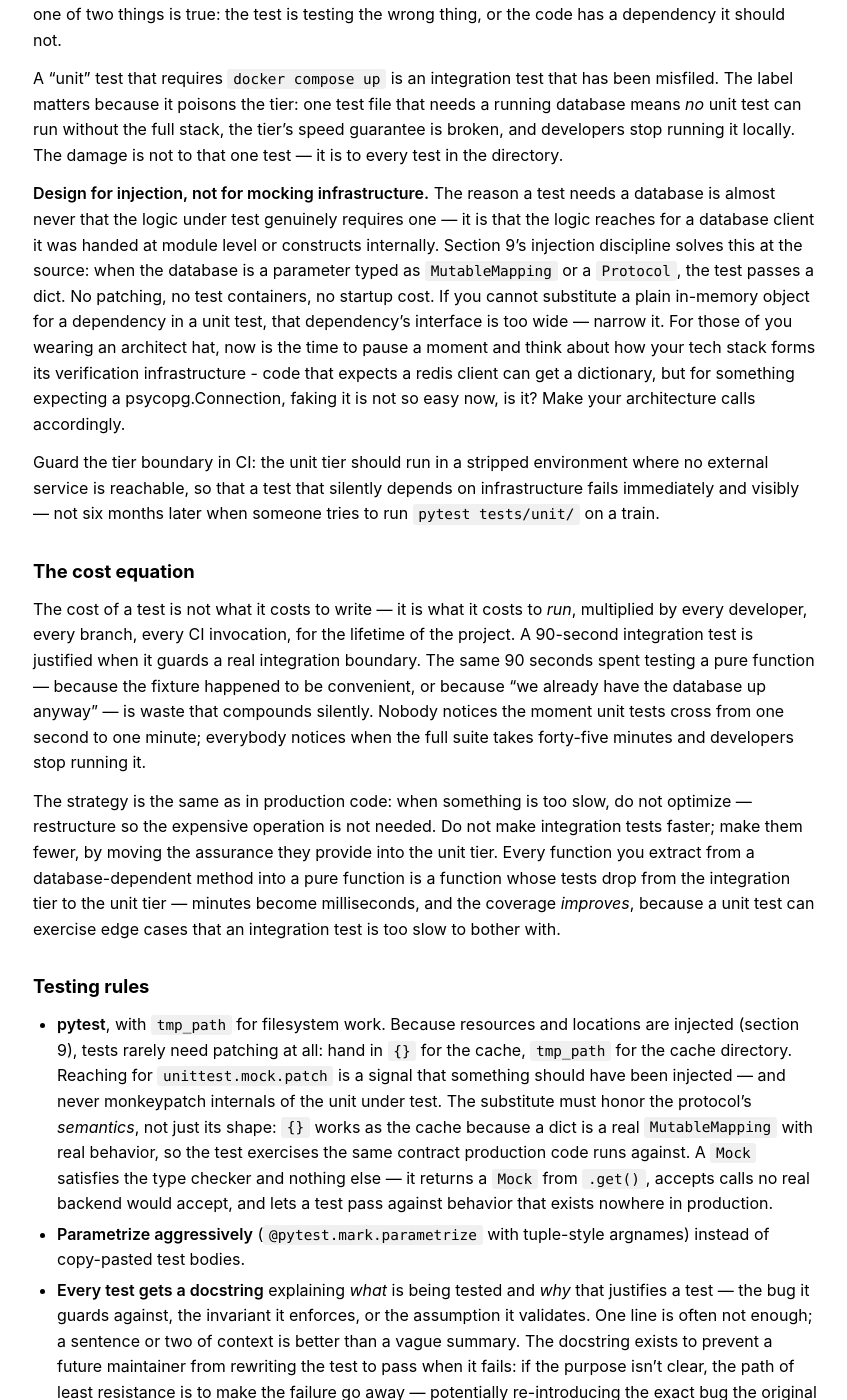
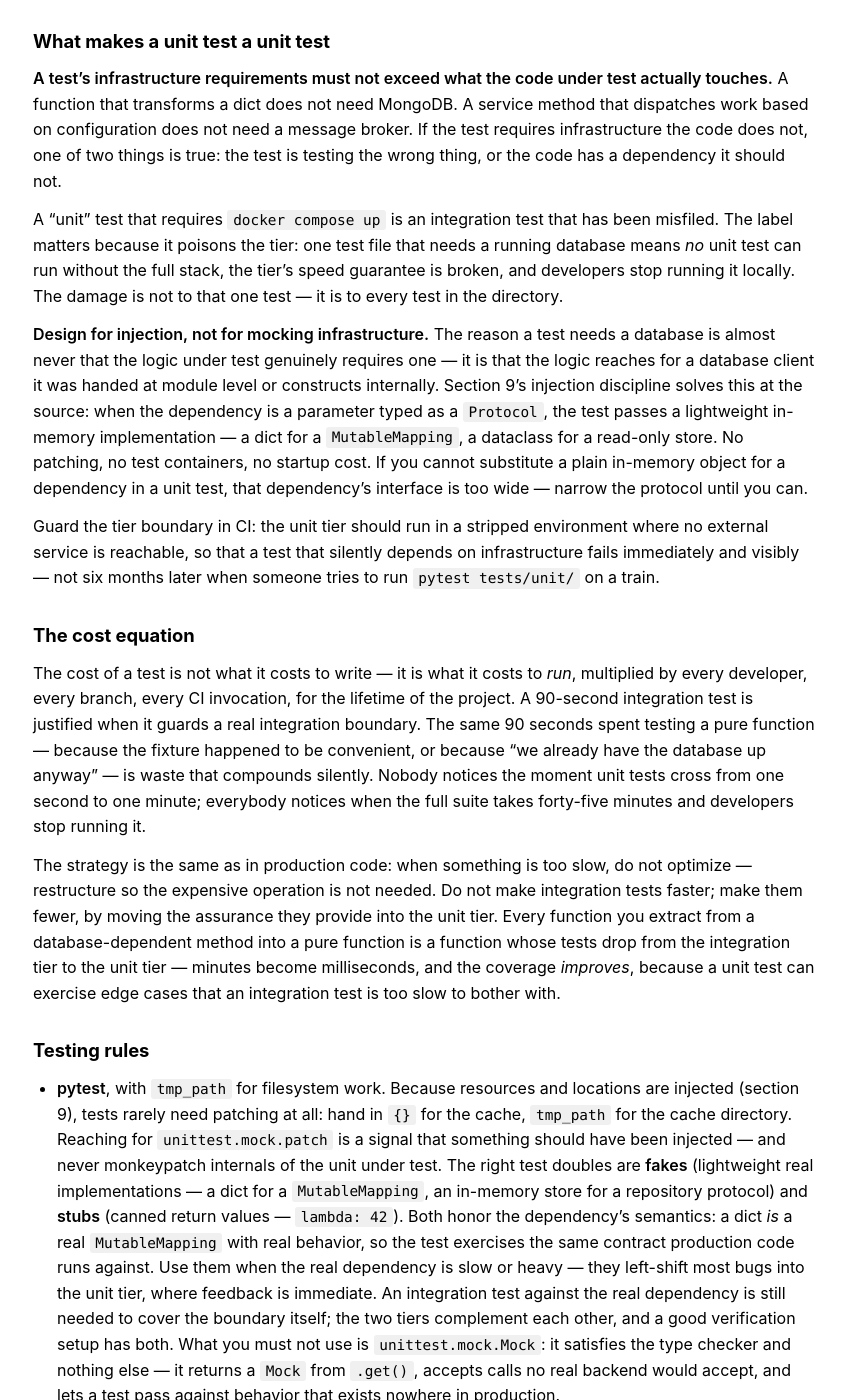
Before and after one commit to vikinganalytics/styleguide, a Jekyll site: the page built from pyguide.md, in a window 1280 px wide and 1400 px high, scrolled down 21443 px. Shown: the whole window, without its empty margins (215-1062 px from the left). Built offline with Jekyll 4.4.1, drawn with Linux system fonts in a browser that asks for light colours; our own code applies the rules of GitHub Pages for plain Markdown files; some of the changed text lies outside the part shown.

Commit message:
Rework testing doubles guidance and clarify CQS exit-code exception
Replace the psycopg rhetorical aside with concrete protocol-narrowing
advice. Name fakes and stubs as the approved test doubles alongside
integration tests, ban unittest.mock.Mock explicitly, and reframe the
main(ctx)->int CQS exception honestly as a deliberate trade-off for
composability.

Co-Authored-By: Claude Opus 4.6 (1M context) <noreply@anthropic.com>

```diff
--- a/pyguide.md
+++ b/pyguide.md
@@ -889,9 +889,17 @@ review.
   again, and a command that does exactly one thing is the unit that
   the atomic patterns of section 9 can actually make atomic — an
   operation smeared across a computation has no single point at which
-  to commit. The entry-point convention `main(ctx) -> int` is not an
-  exception: the exit code is the command's status report, not a
-  computed result.
+  to commit.
+
+  The entry-point convention `main(ctx) -> int` is the one deliberate
+  exception. `main` performs effects _and_ returns a value — but the
+  value is the process exit code, which is not domain data: it is how
+  Unix processes report success or failure to their caller. The
+  trade-off is worth it because it enables
+  `sys.exit(main(parse_args(sys.argv[1:])))` — the entire program
+  flow as a single composable expression, no intermediate variables,
+  no mutable state, the full pipeline visible in one line. Keep the
+  exception to this one site; everywhere else, pick a side.
 
 ## 8. Errors
 
@@ -1129,16 +1137,13 @@ it is to every test in the directory.
 test needs a database is almost never that the logic under test
 genuinely requires one — it is that the logic reaches for a database
 client it was handed at module level or constructs internally. Section
-9's injection discipline solves this at the source: when the database is
-a parameter typed as `MutableMapping` or a `Protocol`, the test passes a
-dict. No patching, no test containers, no startup cost. If you cannot
-substitute a plain in-memory object for a dependency in a unit test,
-that dependency's interface is too wide — narrow it. For those of you
-wearing an architect hat, now is the time to pause a moment and think
-about how your tech stack forms its verification infrastructure - code
-that expects a redis client can get a dictionary, but for something
-expecting a psycopg.Connection, faking it is not so easy now, is it?
-Make your architecture calls accordingly.
+9's injection discipline solves this at the source: when the dependency
+is a parameter typed as a `Protocol`, the test passes a lightweight
+in-memory implementation — a dict for a `MutableMapping`, a dataclass
+for a read-only store. No patching, no test containers, no startup cost.
+If you cannot substitute a plain in-memory object for a dependency in a
+unit test, that dependency's interface is too wide — narrow the protocol
+until you can.
 
 Guard the tier boundary in CI: the unit tier should run in a stripped
 environment where no external service is reachable, so that a test that
@@ -1175,13 +1180,20 @@ bother with.
   hand in `{}` for the cache, `tmp_path` for the cache directory. Reaching
   for `unittest.mock.patch` is a signal that something should have been
   injected — and never monkeypatch internals of the unit under test.
-  The substitute must honor the protocol's _semantics_, not just its
-  shape: `{}` works as the cache because a dict is a real
-  `MutableMapping` with real behavior, so the test exercises the same
-  contract production code runs against. A `Mock` satisfies the type
-  checker and nothing else — it returns a `Mock` from `.get()`,
-  accepts calls no real backend would accept, and lets a test pass
-  against behavior that exists nowhere in production.
+  The right test doubles are **fakes** (lightweight real implementations —
+  a dict for a `MutableMapping`, an in-memory store for a repository
+  protocol) and **stubs** (canned return values — `lambda: 42`). Both
+  honor the dependency's semantics: a dict *is* a real `MutableMapping`
+  with real behavior, so the test exercises the same contract production
+  code runs against. Use them when the real dependency is slow or
+  heavy — they left-shift most bugs into the unit tier, where feedback
+  is immediate. An integration test against the real dependency is still
+  needed to cover the boundary itself; the two tiers complement each
+  other, and a good verification setup has both. What you must not use
+  is `unittest.mock.Mock`: it
+  satisfies the type checker and nothing else — it returns a `Mock` from
+  `.get()`, accepts calls no real backend would accept, and lets a test
+  pass against behavior that exists nowhere in production.
 - **Parametrize aggressively** (`@pytest.mark.parametrize` with tuple-style
   argnames) instead of copy-pasted test bodies.
 - **Every test gets a docstring** explaining _what_ is being tested and
```
